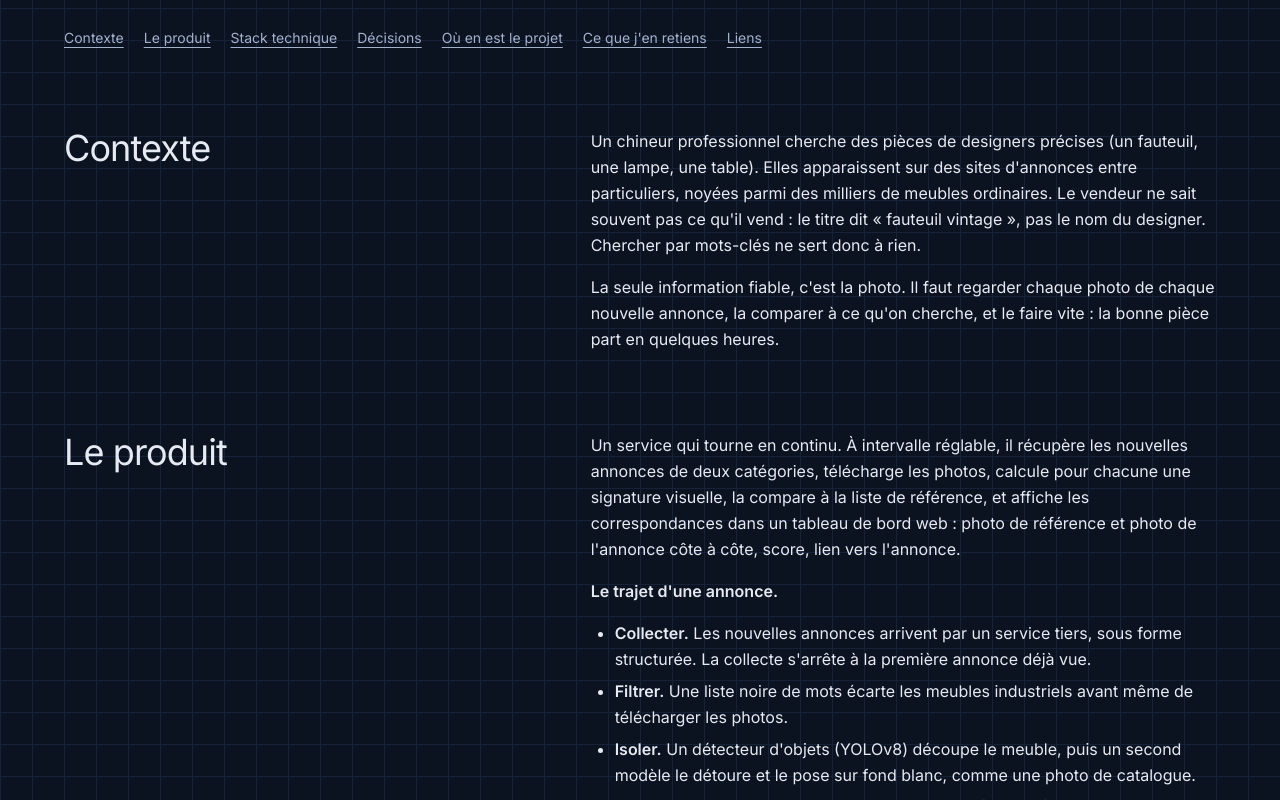
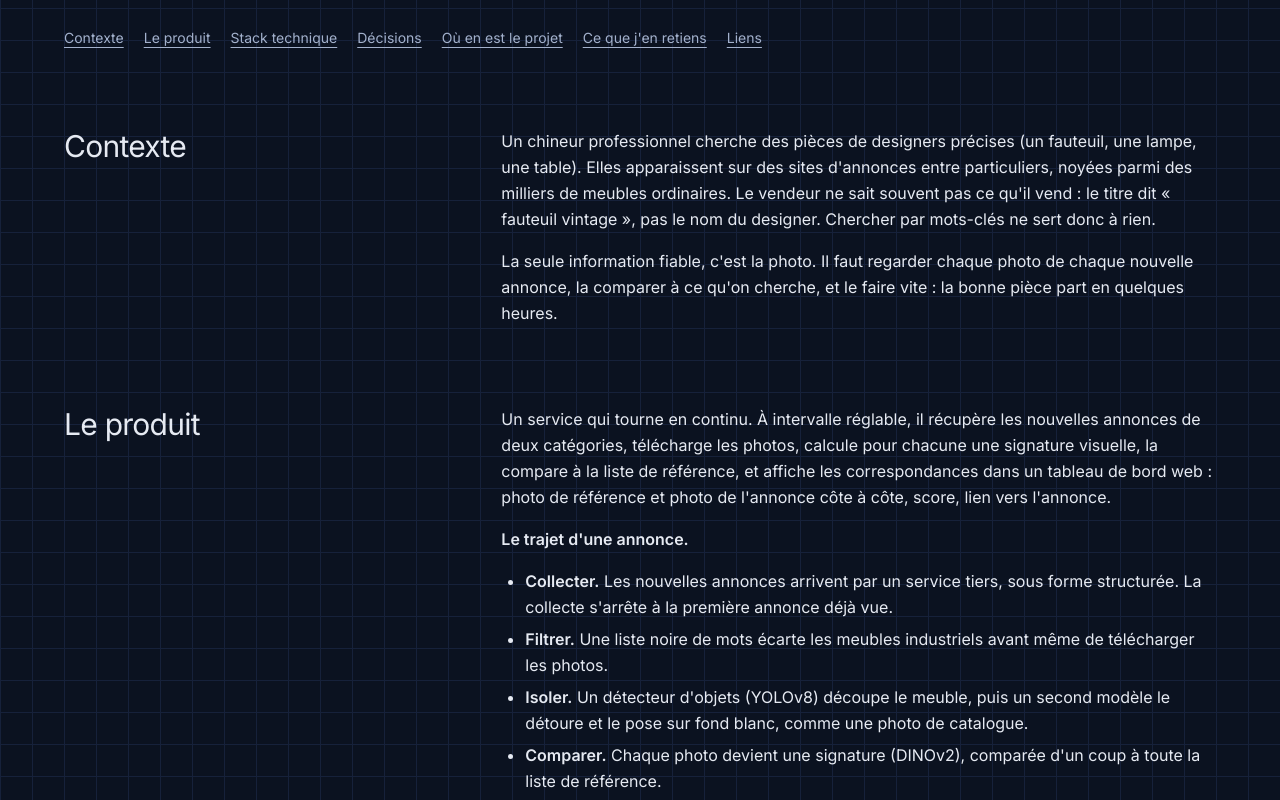
Before and after one commit to cedricgicquiaud/cedricgicquiaud.github.io, a Next.js app: page /projets/ben/ in a window 1280 px wide. Shown: the part 1080-1880 px from the top of the page. Built offline with nearby package versions, Linux system fonts and the light colour scheme.

Commit message:
fix(PFO-130): narrower centered page, smaller titles, fitted closing invitation

```diff
--- a/components/fiche.tsx
+++ b/components/fiche.tsx
@@ -43,9 +43,9 @@ function splitConstruit(html: string): { produit: string; decisions: string } {
 function Section({ id, titre, children }: { id: string; titre: string; children: ReactNode }) {
   return (
     // Deux colonnes sur écran large (PFO-130) : le titre à gauche, le contenu à droite, sans filet (le quadrillage suffit) ; empilés sur téléphone.
-    <section id={id} className="mt-20 scroll-mt-8 lg:grid lg:grid-cols-[minmax(0,5fr)_minmax(0,7fr)] lg:gap-x-20">
+    <section id={id} className="mt-20 scroll-mt-8 lg:grid lg:grid-cols-[minmax(0,1fr)_minmax(0,2fr)] lg:gap-x-20">
       {/* Titres en grand, graisse normale, comme le modèle (retour du 03/11). */}
-      <h2 className="mb-4 text-2xl font-normal tracking-tight lg:mb-0 lg:text-4xl">{titre}</h2>
+      <h2 className="mb-4 text-2xl font-normal tracking-tight lg:mb-0 lg:text-3xl">{titre}</h2>
       <div className="min-w-0 max-w-3xl">{children}</div>
     </section>
   );
@@ -159,7 +159,7 @@ export function Fiche({ fiche }: { fiche: FicheData }) {
   const meta = [AFFICHER_STATUT ? frontmatter.statut : "", frontmatter.periode, frontmatter.role].filter(Boolean);
   return (
     <article className="px-6 py-16 lg:px-16">
-      <div className="mx-auto w-full max-w-7xl">
+      <div className="mx-auto w-full max-w-6xl">
         <Link href={`/#${site.sections.projects}`} className={`text-sm text-muted-foreground ${LINK}`}>
           ← Projets
         </Link>
@@ -215,7 +215,7 @@ export function Fiche({ fiche }: { fiche: FicheData }) {
           </Section>
         ))}
         {/* Invitation de fin de fiche (PFO-119) : un visiteur convaincu réserve un échange. */}
-        <aside id="rendez-vous" className="mt-14 flex flex-wrap items-center justify-between gap-4 rounded-lg border border-border bg-card/40 px-5 py-4">
+        <aside id="rendez-vous" className="mx-auto mt-20 flex w-fit max-w-full flex-wrap items-center justify-center gap-x-8 gap-y-4 rounded-lg border border-border bg-card/40 px-6 py-4">
           <p className="text-base font-medium">Un projet similaire ? Parlons-en.</p>
           <BookingLink />
         </aside>
```
Also changed, not shown: 1 other file (tests, documents, lock files or other folders).
